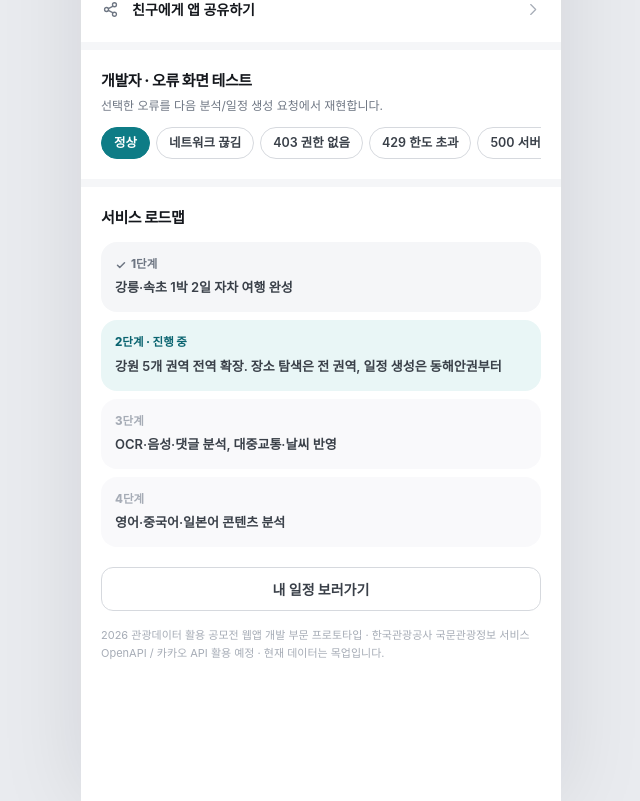
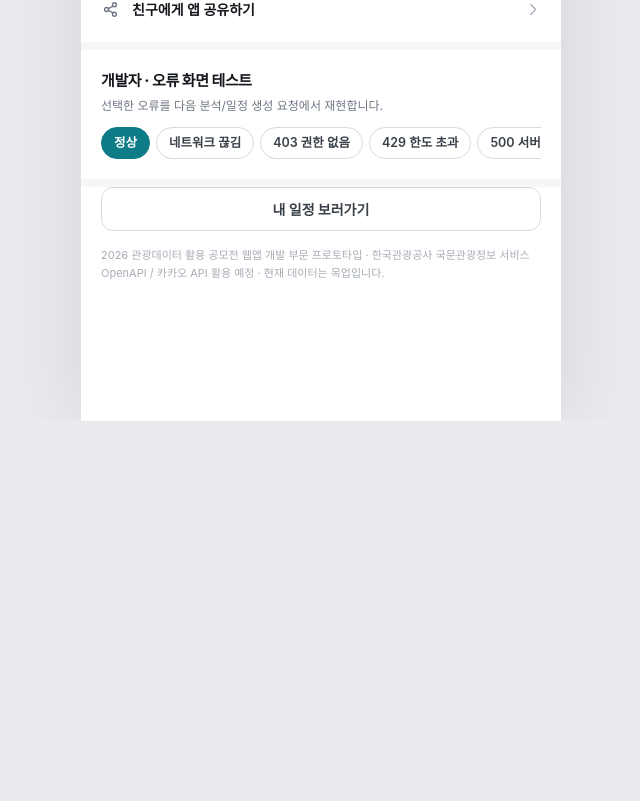
Before and after one commit to Jaeyonging/travel-frontend, a React (Vite) app: page /my in a window 1280 px wide. Shown: the part 949-1750 px from the top of the page, without its empty margins (319-959 px from the left). After the commit the page ends 1370 px from the top, so only its background shows below. Built offline with nearby package versions, Linux system fonts and the light colour scheme; a web font is replaced by a local one.

Commit message:
chore: MY 탭 서비스 로드맵 섹션   제거

```diff
--- a/src/pages/MyPage.tsx
+++ b/src/pages/MyPage.tsx
@@ -9,25 +9,6 @@ import { usePwaInstall } from '@/hooks'
 import { formatMinutes } from '@/lib/format'
 import { useCandidates, useCatalog, useTrip } from '@/store'
 import { ROUTES } from '@/app/routes'
-
-type RoadmapStatus = 'done' | 'current' | 'planned'
-
-const ROADMAP: { phase: string; desc: string; status: RoadmapStatus }[] = [
-  { phase: '1단계', desc: '강릉·속초 1박 2일 자차 여행 완성', status: 'done' },
-  {
-    phase: '2단계 · 진행 중',
-    desc: '강원 5개 권역 전역 확장. 장소 탐색은 전 권역, 일정 생성은 동해안권부터',
-    status: 'current',
-  },
-  { phase: '3단계', desc: 'OCR·음성·댓글 분석, 대중교통·날씨 반영', status: 'planned' },
-  { phase: '4단계', desc: '영어·중국어·일본어 콘텐츠 분석', status: 'planned' },
-]
-
-const ROADMAP_STYLE: Record<RoadmapStatus, { box: string; phase: string }> = {
-  done: { box: 'bg-ink-50', phase: 'text-ink-500' },
-  current: { box: 'bg-brand-50', phase: 'text-brand-600' },
-  planned: { box: 'bg-ink-50/60', phase: 'text-ink-300' },
-}
 
 const MENU: { icon: IconName; label: string; sub?: string }[] = [
   { icon: 'bell', label: '알림 설정' },
@@ -159,28 +140,6 @@ export default function MyPage() {
 
       <Divider />
 
-      <section className="px-5 py-5">
-        <h2 className="text-[15px] font-extrabold tracking-tight">서비스 로드맵</h2>
-        <ol className="mt-3 space-y-2">
-          {ROADMAP.map((step) => {
-            const style = ROADMAP_STYLE[step.status]
-            return (
-              <li key={step.phase} className={`rounded-2xl p-3.5 ${style.box}`}>
-                <p
-                  className={`flex items-center gap-1 text-[11.5px] font-extrabold ${style.phase}`}
-                >
-                  {step.status === 'done' && <Icon name="check" size={12} strokeWidth={3} />}
-                  {step.phase}
-                </p>
-                <p className="mt-1 text-[13px] font-semibold leading-relaxed text-ink-700">
-                  {step.desc}
-                </p>
-              </li>
-            )
-          })}
-        </ol>
-      </section>
-
       <div className="px-5 pb-6">
         <Button
           variant="outline"
```
